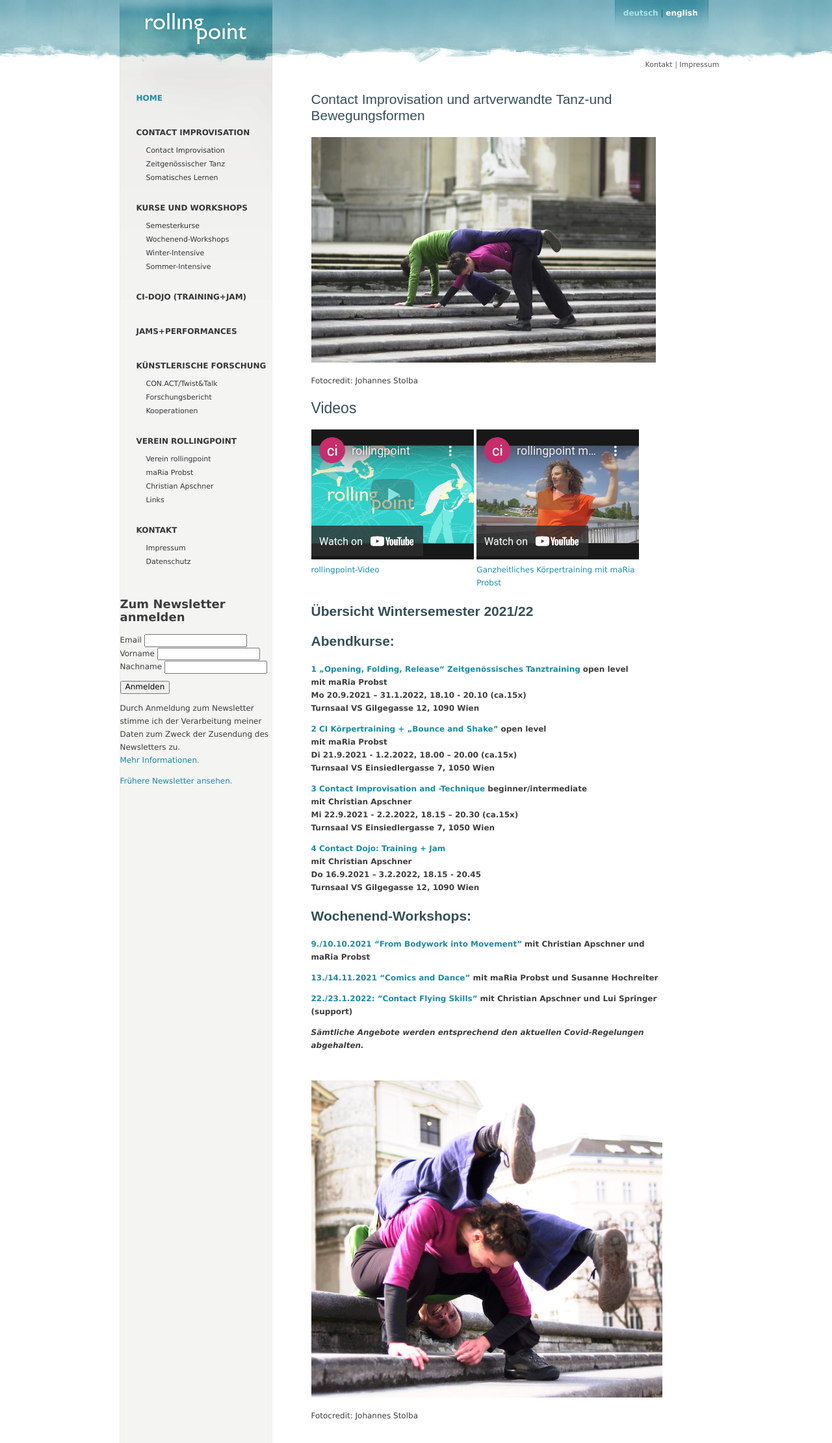
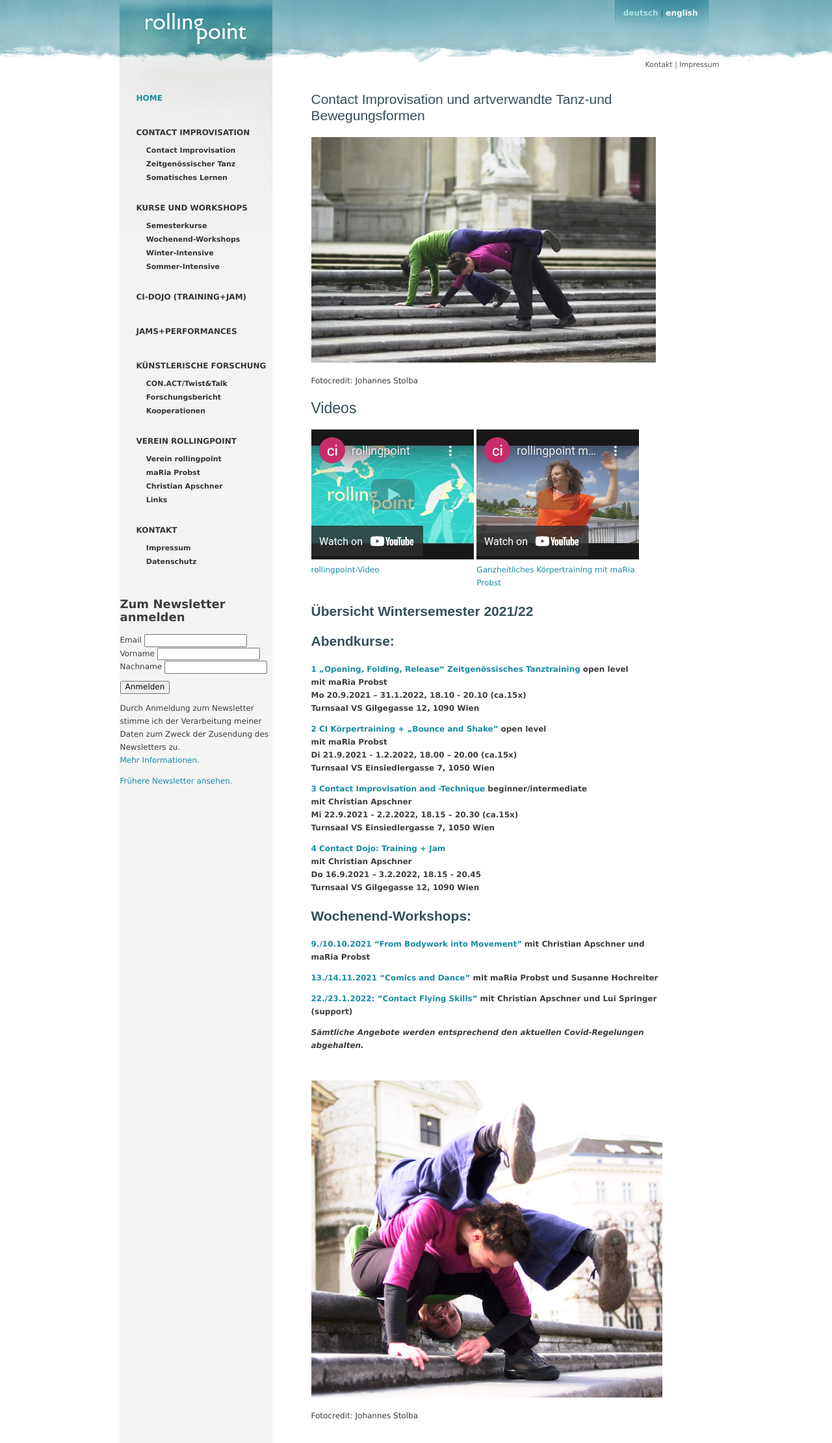
Before and after one commit to manulari/rollingpointat, a Jekyll site: the page built from _all_pages/index.md, in a window 1280 px wide. Shown: the whole page at 65% size. Built offline with Jekyll 4.4.1, drawn with Linux system fonts in a browser that asks for light colours; comment, search, counter and statistics services are not loaded.

Commit message:
untermenüpunkte fett

```diff
--- a/_sass/oldmain.scss
+++ b/_sass/oldmain.scss
@@ -42,6 +42,10 @@ body {
 }
 #flashMenu a:hover {
 	color: #1a8ca6;
+}
+
+.menusubcat {
+  font-weight: bold;
 }
 
 #contents {
```
